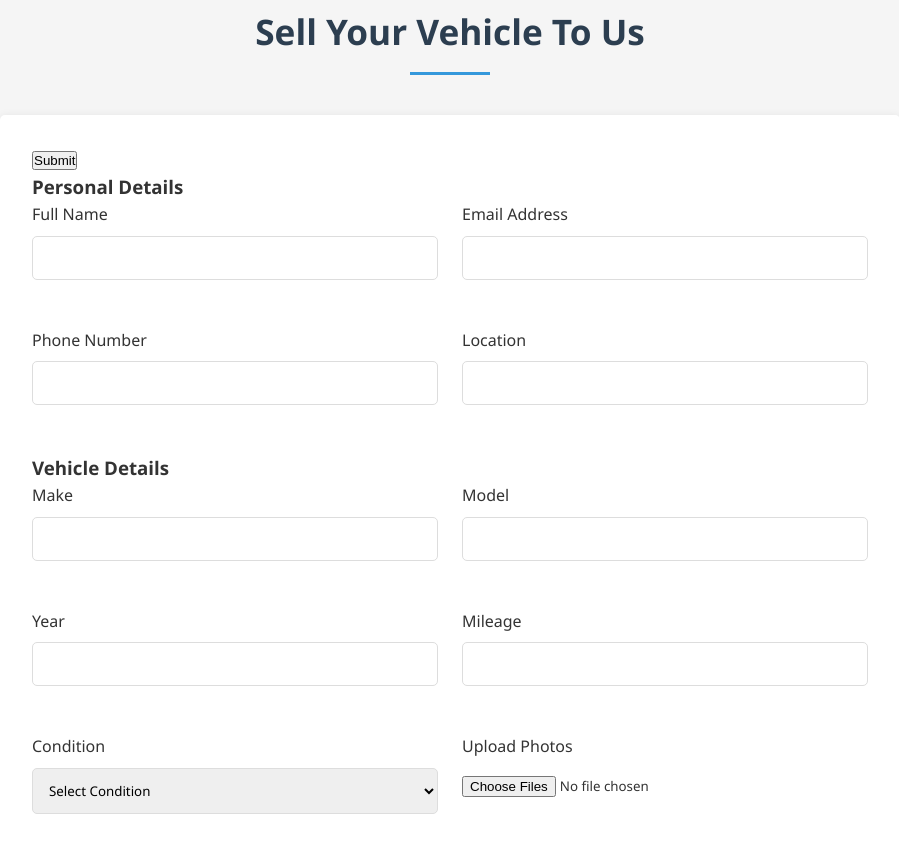
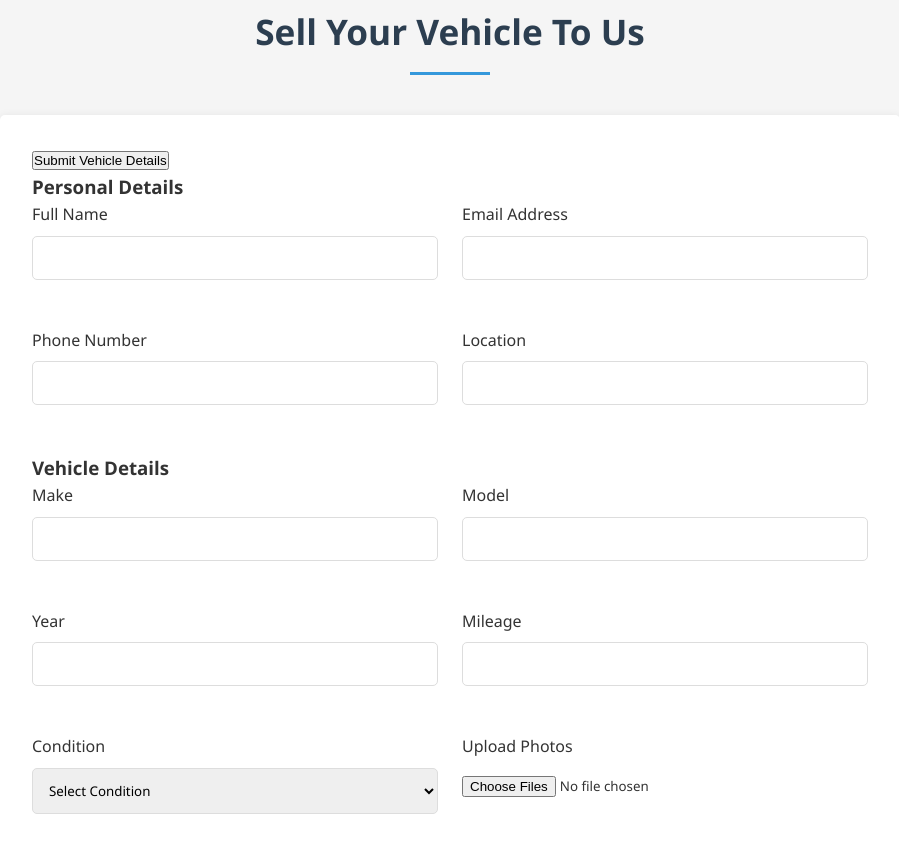
Before and after one commit to kakugaragecompany/car-bike-moterbike-dealer, a plain HTML site: page index.html in a window 1280 px wide. Shown: the part 5374-6233 px from the top of the page, without its empty margins (190-1089 px from the left). Drawn offline with Linux system fonts and the light colour scheme.

Commit message:
Update form submission button text and structure

```diff
--- a/index.html
+++ b/index.html
@@ -251,11 +251,12 @@
                  <h2 class="section-title">Sell Your Vehicle To Us</h2>
                 <div class="form-container">
              <!-- START: New Web3Forms Form -->
-           <form action="https://api.web3forms.com/submit" method="POST" id="newForm">
-            <input type="hidden" name="access_key" value="0850228d-d0ab-4c0d-939a-a59a0dfa4ee5">
-               <button type="submit">Submit</button>
-                   </form>
-                   <div id="newFormResponse"></div>
+                <form id="newForm" action="https://api.web3forms.com/submit" method="POST">
+                 <input type="hidden" name="access_key" value="0850228d-d0ab-4c0d-939a-a59a0dfa4ee5">
+                 <!-- Tumhare original fields jaise Full Name, Email, Phone, Vehicle Details, etc. -->
+                 <button type="submit">Submit Vehicle Details</button>
+                 </form>
+                 <div id="newFormResponse"></div>
                   <!-- END: New Web3Forms Form -->
 
                 <!-- Honeypot field to prevent automated spam submissions -->
```
